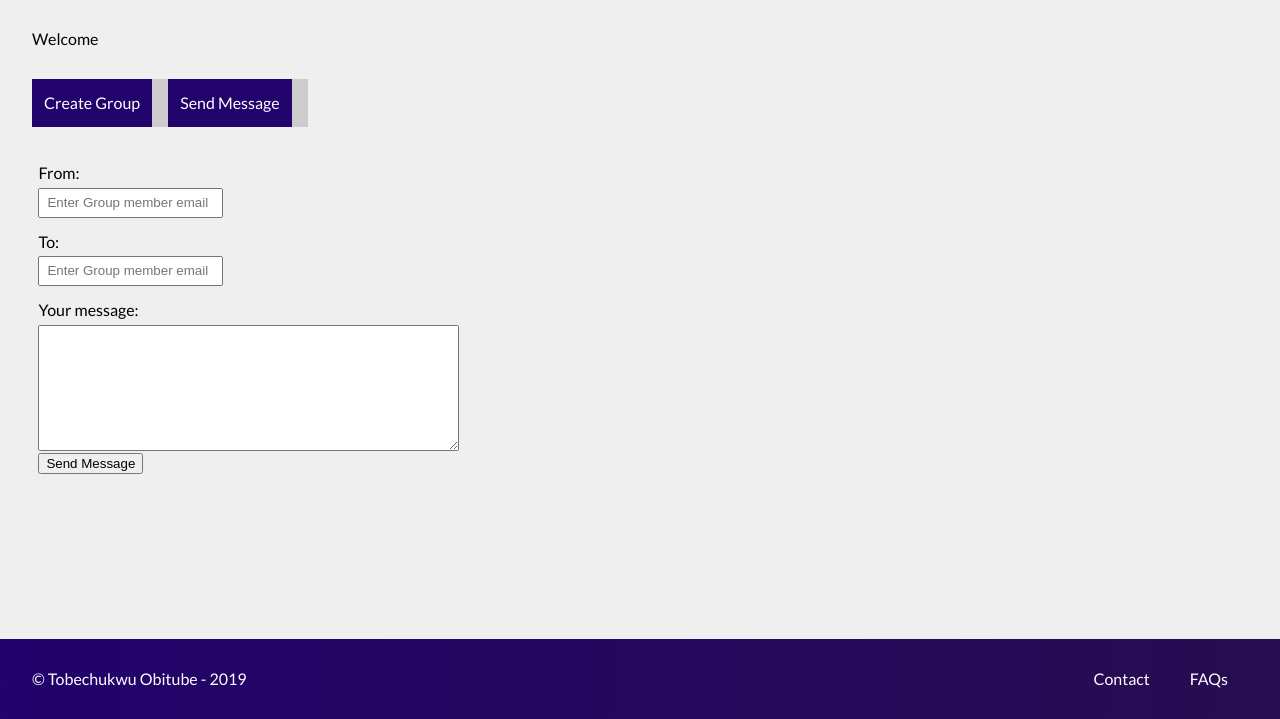
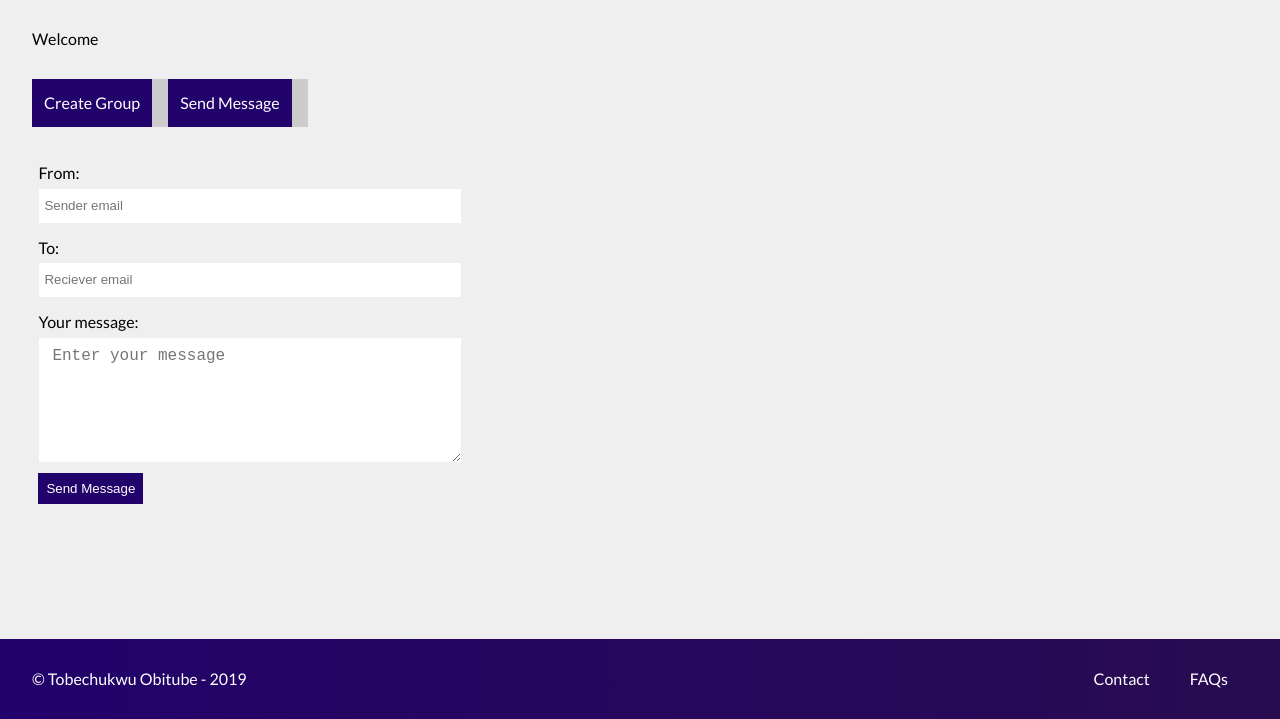
Before and after one commit to fortispotens/EPIC-Mail, a plain HTML site: page UI/assests/pages/sendmessage.html in a window 1280 px wide. Shown: the part 81-800 px from the top of the page. Drawn offline with Linux system fonts and the light colour scheme.

Commit message:
[Delivers #164286829]

```diff
--- a/UI/assests/pages/sendmessage.html
+++ b/UI/assests/pages/sendmessage.html
@@ -43,12 +43,12 @@
             <form class="send-message">
               <div class="message-control">
                 <p class="label">From:</p>
-                <p class="message-items"><input type="text" name="sender" id="sender" placeholder="Enter Group member email" required></p>
+                <p class="message-items"><input type="text" name="sender" id="sender" placeholder="Sender email" required></p>
                 <p class="label">To:</p>
-                <p class="message-items"><input type="text" name="reciever" id="reciever" placeholder="Enter Group member email" required></p>
+                <p class="message-items"><input type="text" name="reciever" id="reciever" placeholder="Reciever email" required></p>
                 <p class="label">Your message:</p>
-                <p><textarea name="message-body" id="message-body" cols="50" rows="8" required></textarea></p>
-                <input type="button" value="Send Message">
+                <p><textarea name="message-body" id="message-body" cols="50" rows="8" placeholder="Enter your message" required></textarea></p>
+                <input id="send-message" type="button" value="Send Message">
               </div>
             </form>
           </div>
--- a/UI/assests/styles/sendmessage.css
+++ b/UI/assests/styles/sendmessage.css
@@ -1,17 +1,25 @@
+.send-message input[type='text'], #message-body  {
+  border: 1px solid #efefef;
+  padding-left: 5px;
+}
 .message-items input[type='text'] {
   margin-bottom: 1rem;
-  line-height: 1.5rem;
-
-}
-
-input[type='text']::placeholder {
-  padding: 5px;
+  line-height: 2rem;
+  width: 100%;
+  padding-left: 5px;
 }
 
 .label {
   margin-bottom: 0.4rem;
 }
 
+#send-message {
+  margin-top: 0.5rem;
+  padding: 0.5rem;
+  background: #22026b;
+  color: #ffffff;
+  border: none;
+}
 
 @media all and (max-width:550px) and (min-width:0px) {
   .message-control input[type='text'] {
@@ -21,4 +29,8 @@ input[type='text']::placeholder {
   .imessage-control input[type='button'] {
     width: 80vw;
   }
+
+  #send-message {
+    width: 80vw;
+  }
 }
```
